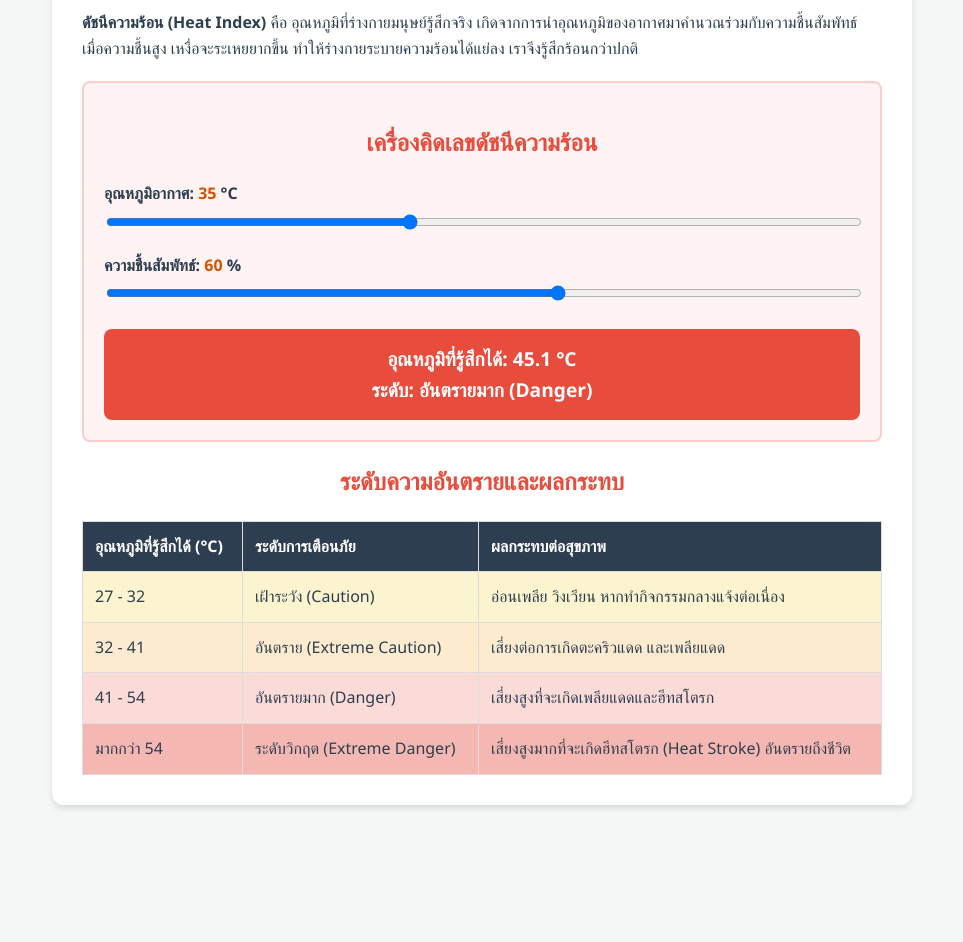
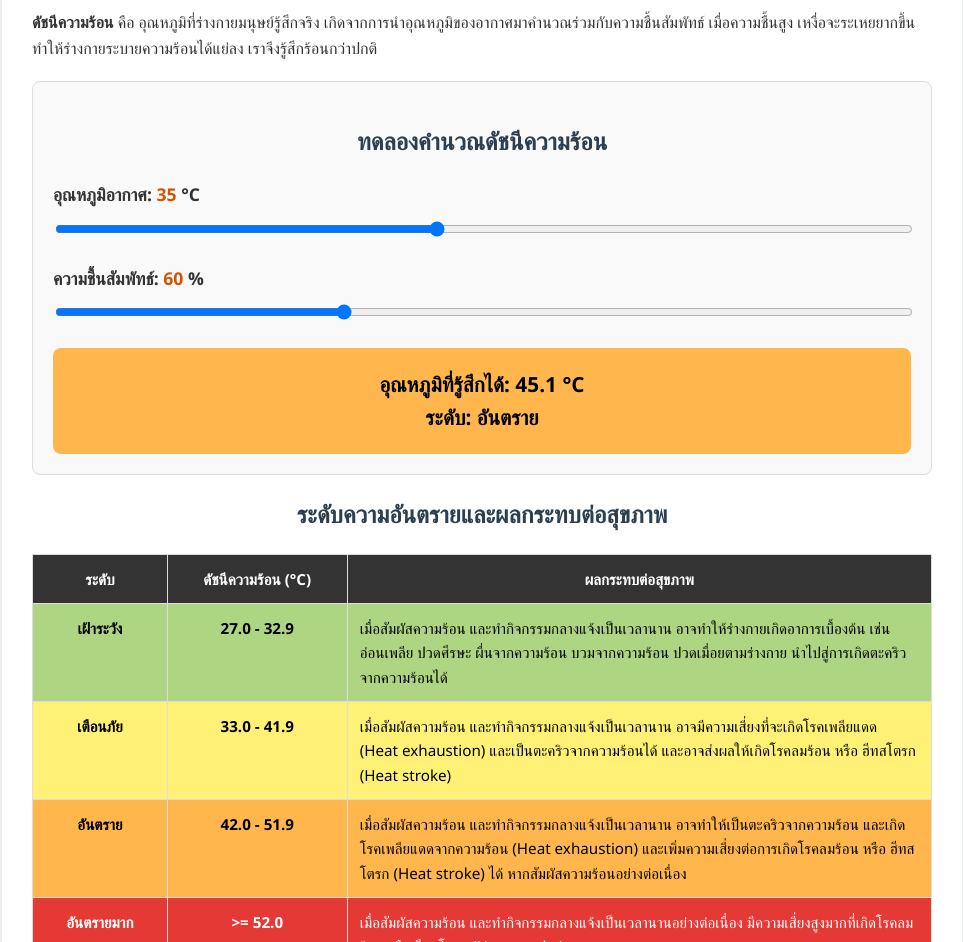
Before and after one commit to DigorausX/HEATINDEX, a plain HTML site: page index.html in a window 1280 px wide. Shown: the part 134-1076 px from the top of the page, without its empty margins (158-1121 px from the left). Before the commit the page ends 959 px from the top, so only its background shows below. Drawn offline with Linux system fonts and the light colour scheme.

Commit message:
Refactor heat index calculator UI and functionality
Updated styles and text for heat index calculator. Adjusted input ranges and improved risk level display.

```diff
--- a/index.html
+++ b/index.html
@@ -6,7 +6,7 @@
     <title>ดัชนีความร้อน (Heat Index)</title>
     <style>
         :root {
-            --primary-color: #2c3e50;
+            --primary-color: #333;
             --bg-color: #f4f7f6;
             --card-bg: #ffffff;
         }
@@ -19,7 +19,7 @@
             padding: 20px;
         }
         .container {
-            max-width: 800px;
+            max-width: 900px;
             margin: auto;
             background: var(--card-bg);
             padding: 30px;
@@ -28,108 +28,116 @@
         }
         h1, h2 {
             text-align: center;
-            color: #e74c3c;
+            color: #2c3e50;
         }
         .calculator {
-            background: #fff3f3;
+            background: #f9f9f9;
             padding: 20px;
             border-radius: 8px;
-            border: 2px solid #ffcccc;
+            border: 1px solid #ddd;
             margin-top: 20px;
         }
         .input-group {
-            margin-bottom: 15px;
+            margin-bottom: 20px;
         }
         label {
             display: block;
             font-weight: bold;
-            margin-bottom: 5px;
+            margin-bottom: 10px;
+            font-size: 1.1em;
         }
         input[type="range"] {
             width: 100%;
+            cursor: pointer;
         }
         .result-box {
             text-align: center;
             margin-top: 20px;
-            padding: 15px;
+            padding: 20px;
             border-radius: 8px;
-            color: white;
-            font-size: 1.2em;
+            color: #333;
+            font-size: 1.3em;
             font-weight: bold;
-            background-color: #2ecc71; /* ค่าเริ่มต้นสีเขียว */
-            transition: background-color 0.3s;
+            background-color: #8bc34a; /* สีเริ่มต้น */
+            transition: background-color 0.3s, color 0.3s;
         }
         .value-display {
-            font-weight: bold;
             color: #d35400;
         }
         table {
             width: 100%;
             border-collapse: collapse;
             margin-top: 20px;
+            font-size: 0.95em;
         }
         th, td {
             border: 1px solid #ddd;
             padding: 12px;
             text-align: left;
+            vertical-align: top;
         }
         th {
-            background-color: #2c3e50;
+            background-color: #333;
             color: white;
+            text-align: center;
+        }
+        .text-center {
+            text-align: center;
+            font-weight: bold;
         }
     </style>
 </head>
 <body>
 
 <div class="container">
-    <h1>ระบบคำนวณและให้ความรู้ Heat Index</h1>
-    <p><strong>ดัชนีความร้อน (Heat Index)</strong> คือ อุณหภูมิที่ร่างกายมนุษย์รู้สึกจริง เกิดจากการนำอุณหภูมิของอากาศมาคำนวณร่วมกับความชื้นสัมพัทธ์ เมื่อความชื้นสูง เหงื่อจะระเหยยากขึ้น ทำให้ร่างกายระบายความร้อนได้แย่ลง เราจึงรู้สึกร้อนกว่าปกติ</p>
+    <h1>ดัชนีความร้อน (Heat Index)</h1>
+    <p><strong>ดัชนีความร้อน</strong> คือ อุณหภูมิที่ร่างกายมนุษย์รู้สึกจริง เกิดจากการนำอุณหภูมิของอากาศมาคำนวณร่วมกับความชื้นสัมพัทธ์ เมื่อความชื้นสูง เหงื่อจะระเหยยากขึ้น ทำให้ร่างกายระบายความร้อนได้แย่ลง เราจึงรู้สึกร้อนกว่าปกติ</p>
 
     <div class="calculator">
-        <h2>เครื่องคิดเลขดัชนีความร้อน</h2>
+        <h2>ทดลองคำนวณดัชนีความร้อน</h2>
 
         <div class="input-group">
             <label for="tempInput">อุณหภูมิอากาศ: <span id="tempValue" class="value-display">35</span> °C</label>
-            <input type="range" id="tempInput" min="25" max="50" value="35">
+            <input type="range" id="tempInput" min="27" max="45" value="35">
         </div>
 
         <div class="input-group">
             <label for="humidInput">ความชื้นสัมพัทธ์: <span id="humidValue" class="value-display">60</span> %</label>
-            <input type="range" id="humidInput" min="0" max="100" value="60">
+            <input type="range" id="humidInput" min="40" max="100" value="60" step="5">
         </div>
 
         <div id="resultBox" class="result-box">
-            อุณหภูมิที่รู้สึกได้: <span id="heatIndexResult">45.8</span> °C <br>
-            <span id="riskLevel">ระดับ: อันตรายมาก (Danger)</span>
+            อุณหภูมิที่รู้สึกได้: <span id="heatIndexResult">41.0</span> °C <br>
+            <span id="riskLevel">ระดับ: เตือนภัย</span>
         </div>
     </div>
 
-    <h2>ระดับความอันตรายและผลกระทบ</h2>
+    <h2>ระดับความอันตรายและผลกระทบต่อสุขภาพ</h2>
     <table>
         <tr>
-            <th>อุณหภูมิที่รู้สึกได้ (°C)</th>
-            <th>ระดับการเตือนภัย</th>
+            <th width="15%">ระดับ</th>
+            <th width="20%">ดัชนีความร้อน (°C)</th>
             <th>ผลกระทบต่อสุขภาพ</th>
         </tr>
-        <tr style="background-color: #fcf3cf;">
-            <td>27 - 32</td>
-            <td>เฝ้าระวัง (Caution)</td>
-            <td>อ่อนเพลีย วิงเวียน หากทำกิจกรรมกลางแจ้งต่อเนื่อง</td>
+        <tr style="background-color: #aed581; color: #000;">
+            <td class="text-center">เฝ้าระวัง</td>
+            <td class="text-center">27.0 - 32.9</td>
+            <td>เมื่อสัมผัสความร้อน และทำกิจกรรมกลางแจ้งเป็นเวลานาน อาจทำให้ร่างกายเกิดอาการเบื้องต้น เช่น อ่อนเพลีย ปวดศีรษะ ผื่นจากความร้อน บวมจากความร้อน ปวดเมื่อยตามร่างกาย นำไปสู่การเกิดตะคริวจากความร้อนได้</td>
         </tr>
-        <tr style="background-color: #fdebd0;">
-            <td>32 - 41</td>
-            <td>อันตราย (Extreme Caution)</td>
-            <td>เสี่ยงต่อการเกิดตะคริวแดด และเพลียแดด</td>
+        <tr style="background-color: #fff176; color: #000;">
+            <td class="text-center">เตือนภัย</td>
+            <td class="text-center">33.0 - 41.9</td>
+            <td>เมื่อสัมผัสความร้อน และทำกิจกรรมกลางแจ้งเป็นเวลานาน อาจมีความเสี่ยงที่จะเกิดโรคเพลียแดด (Heat exhaustion) และเป็นตะคริวจากความร้อนได้ และอาจส่งผลให้เกิดโรคลมร้อน หรือ ฮีทสโตรก (Heat stroke)</td>
         </tr>
-        <tr style="background-color: #fadbd8;">
-            <td>41 - 54</td>
-            <td>อันตรายมาก (Danger)</td>
-            <td>เสี่ยงสูงที่จะเกิดเพลียแดดและฮีทสโตรก</td>
+        <tr style="background-color: #ffb74d; color: #000;">
+            <td class="text-center">อันตราย</td>
+            <td class="text-center">42.0 - 51.9</td>
+            <td>เมื่อสัมผัสความร้อน และทำกิจกรรมกลางแจ้งเป็นเวลานาน อาจทำให้เป็นตะคริวจากความร้อน และเกิดโรคเพลียแดดจากความร้อน (Heat exhaustion) และเพิ่มความเสี่ยงต่อการเกิดโรคลมร้อน หรือ ฮีทสโตรก (Heat stroke) ได้ หากสัมผัสความร้อนอย่างต่อเนื่อง</td>
         </tr>
-        <tr style="background-color: #f5b7b1;">
-            <td>มากกว่า 54</td>
-            <td>ระดับวิกฤต (Extreme Danger)</td>
-            <td>เสี่ยงสูงมากที่จะเกิดฮีทสโตรก (Heat Stroke) อันตรายถึงชีวิต</td>
+        <tr style="background-color: #e53935; color: #fff;">
+            <td class="text-center">อันตรายมาก</td>
+            <td class="text-center">>= 52.0</td>
+            <td>เมื่อสัมผัสความร้อน และทำกิจกรรมกลางแจ้งเป็นเวลานานอย่างต่อเนื่อง มีความเสี่ยงสูงมากที่เกิดโรคลมร้อน หรือ ฮีทสโตรก (Heat stroke)</td>
         </tr>
     </table>
 </div>
@@ -143,19 +151,15 @@
     const riskLevel = document.getElementById('riskLevel');
     const resultBox = document.getElementById('resultBox');
 
-    // ฟังก์ชันคำนวณ Heat Index (แปลง C เป็น F ก่อนเข้าสูตร แล้วแปลงกลับ)
     function calculateHeatIndex(tCelsius, rh) {
-        let t = (tCelsius * 9/5) + 32; // แปลงเป็น Fahrenheit
+        let t = (tCelsius * 9/5) + 32;
 
-        // ใช้สมการของ Steadman / Rothfusz
         let hi = -42.379 + 2.04901523*t + 10.14333127*rh - 0.22475541*t*rh
                  - 0.00683783*t*t - 0.05481717*rh*rh + 0.00122874*t*t*rh
                  + 0.00085282*t*rh*rh - 0.00000199*t*t*rh*rh;
 
-        // แปลงกลับเป็น Celsius
         let hiCelsius = (hi - 32) * 5/9;
 
-        // หากอุณหภูมิจริงต่ำกว่า 27C ปกติ Heat Index จะไม่สูงไปกว่าอุณหภูมิจริงมากนัก
         if (tCelsius < 27) return tCelsius;
 
         return hiCelsius;
@@ -169,29 +173,35 @@
         humidValue.innerText = rh;
 
         let hi = calculateHeatIndex(t, rh);
-        heatIndexResult.innerText = hi.toFixed(1);
+        let hiFixed = hi.toFixed(1);
+        heatIndexResult.innerText = hiFixed;
 
-        // จัดการระดับสีและข้อความเตือน
-        if (hi < 32) {
-            resultBox.style.backgroundColor = "#f1c40f"; // เหลือง
-            riskLevel.innerText = "ระดับ: เฝ้าระวัง (Caution)";
-        } else if (hi >= 32 && hi < 41) {
-            resultBox.style.backgroundColor = "#e67e22"; // ส้ม
-            riskLevel.innerText = "ระดับ: อันตราย (Extreme Caution)";
-        } else if (hi >= 41 && hi < 54) {
-            resultBox.style.backgroundColor = "#e74c3c"; // แดง
-            riskLevel.innerText = "ระดับ: อันตรายมาก (Danger)";
+        // เปลี่ยนสีและข้อความตามเกณฑ์ในรูปภาพเป๊ะๆ
+        if (hi < 27.0) {
+            resultBox.style.backgroundColor = "#e0e0e0";
+            resultBox.style.color = "#333";
+            riskLevel.innerText = "ระดับ: ปกติ";
+        } else if (hi >= 27.0 && hi <= 32.9) {
+            resultBox.style.backgroundColor = "#aed581"; // สีเขียว เฝ้าระวัง
+            resultBox.style.color = "#000";
+            riskLevel.innerText = "ระดับ: เฝ้าระวัง";
+        } else if (hi >= 33.0 && hi <= 41.9) {
+            resultBox.style.backgroundColor = "#fff176"; // สีเหลือง เตือนภัย
+            resultBox.style.color = "#000";
+            riskLevel.innerText = "ระดับ: เตือนภัย";
+        } else if (hi >= 42.0 && hi <= 51.9) {
+            resultBox.style.backgroundColor = "#ffb74d"; // สีส้ม อันตราย
+            resultBox.style.color = "#000";
+            riskLevel.innerText = "ระดับ: อันตราย";
         } else {
-            resultBox.style.backgroundColor = "#c0392b"; // แดงเข้ม
-            riskLevel.innerText = "ระดับ: อันตรายระดับวิกฤต (Extreme Danger)";
+            resultBox.style.backgroundColor = "#e53935"; // สีแดง อันตรายมาก
+            resultBox.style.color = "#fff";
+            riskLevel.innerText = "ระดับ: อันตรายมาก";
         }
     }
 
-    // อัปเดตข้อมูลเมื่อมีการเลื่อน Slider
     tempInput.addEventListener('input', updateCalculator);
     humidInput.addEventListener('input', updateCalculator);
-
-    // เรียกใช้ครั้งแรกเมื่อเปิดหน้าเว็บ
     updateCalculator();
 </script>
 
```
